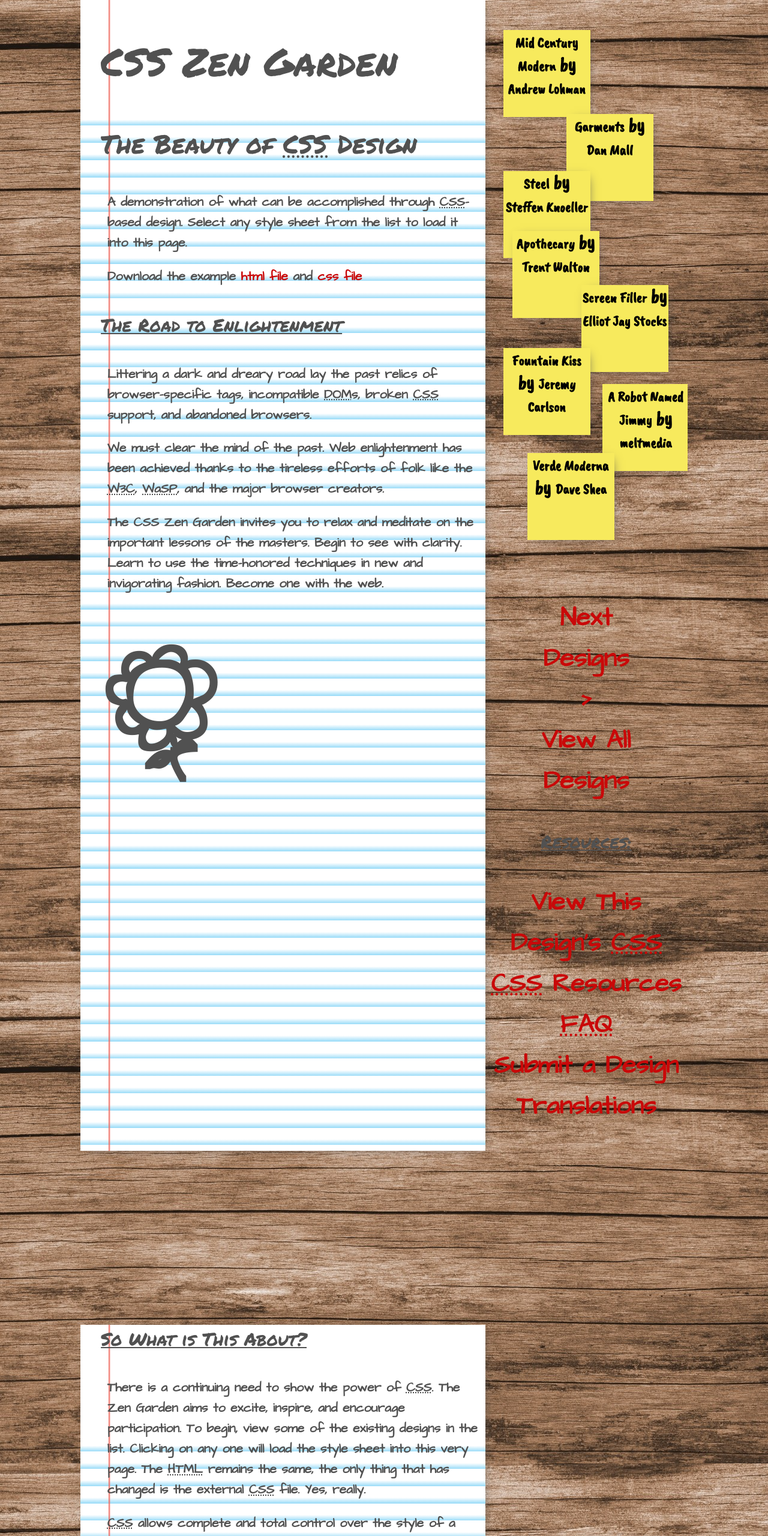
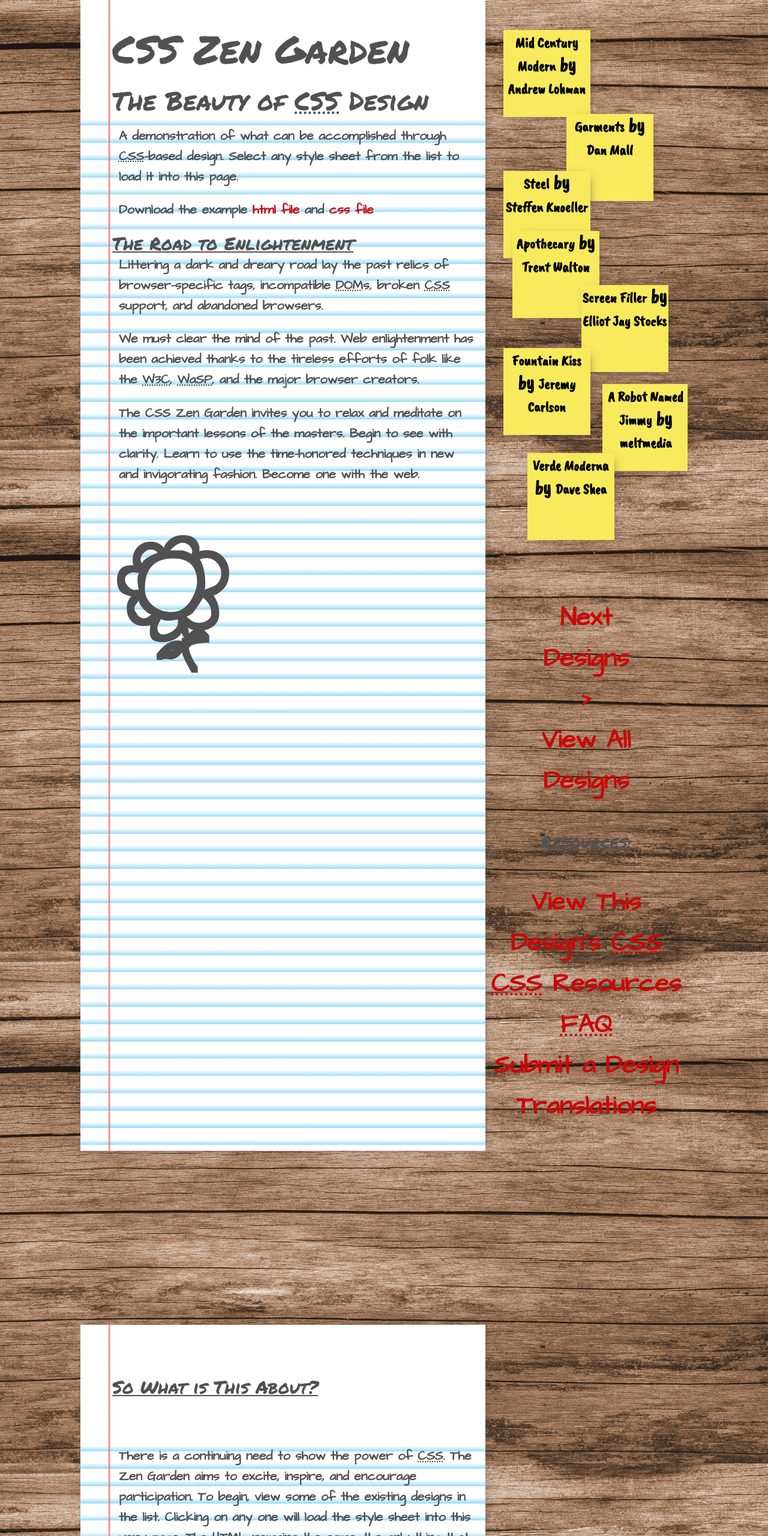
Before and after one commit to aaronhathaway1/WDD331ZenGarden, a plain HTML site: page index.html in a window 1280 px wide. Shown: the part 120-2680 px from the top of the page at 60% size. Drawn offline with nearby package versions, Linux system fonts and the light colour scheme; files that its build step writes are made by us from their sources; files whose address does not match are found by name.

```diff
--- a/styles/_large-layout.scss
+++ b/styles/_large-layout.scss
@@ -24,6 +24,42 @@
     }
     p{
         font-size: $regular-large-font-size;
+    }
+
+    .intro{
+        h1{
+            margin-top:2rem;
+            margin-left:1.2rem;
+        }
+        h2{
+            margin-top:-3.2rem;
+            margin-left:1.2rem;
+        }
+        div{
+            margin-top:-2.4rem;
+            margin-left:1.2rem;
+        }
+        .preamble{
+            margin-top:-1.6rem;
+            margin-left:1.2rem;
+            h3{
+                margin-bottom:-1rem;
+            }
+        }
+    }
+
+    .explanation, .participation, .benefits, .requirements{
+        h3{
+            padding-top:5rem;
+            margin-left:1.2rem;
+        }
+        p{
+            margin-top:-1.2rem;
+            margin-left:1.2rem;
+        }
+        p:nth-child(2){
+            margin-top:4rem;
+        }
     }
 
 
--- a/styles/_small-layout.scss
+++ b/styles/_small-layout.scss
@@ -35,6 +35,28 @@ footer {
     linear-gradient(to top, $transparent 49%, $transparent 90%, $primary 60%), //top margin
     repeating-linear-gradient(0deg, $accent1 18.5%, $primary 18.8%, $primary 20.5%); //blue lines
 }
+
+.intro{
+    div{
+        margin-top:4.5vw;
+    }
+    .preamble{
+        margin-top:2.7vw;
+    }
+}
+
+.explanation, .participation, .benefits, .requirements{
+    h3{
+        padding-top:5vw;
+    }
+    p{
+        margin-top:-.5vw;
+    }
+    p:nth-child(2){
+        margin-top:16vw;
+    }
+}
+
 
 #zen-participation{
     margin-bottom:22.333vw;
```
